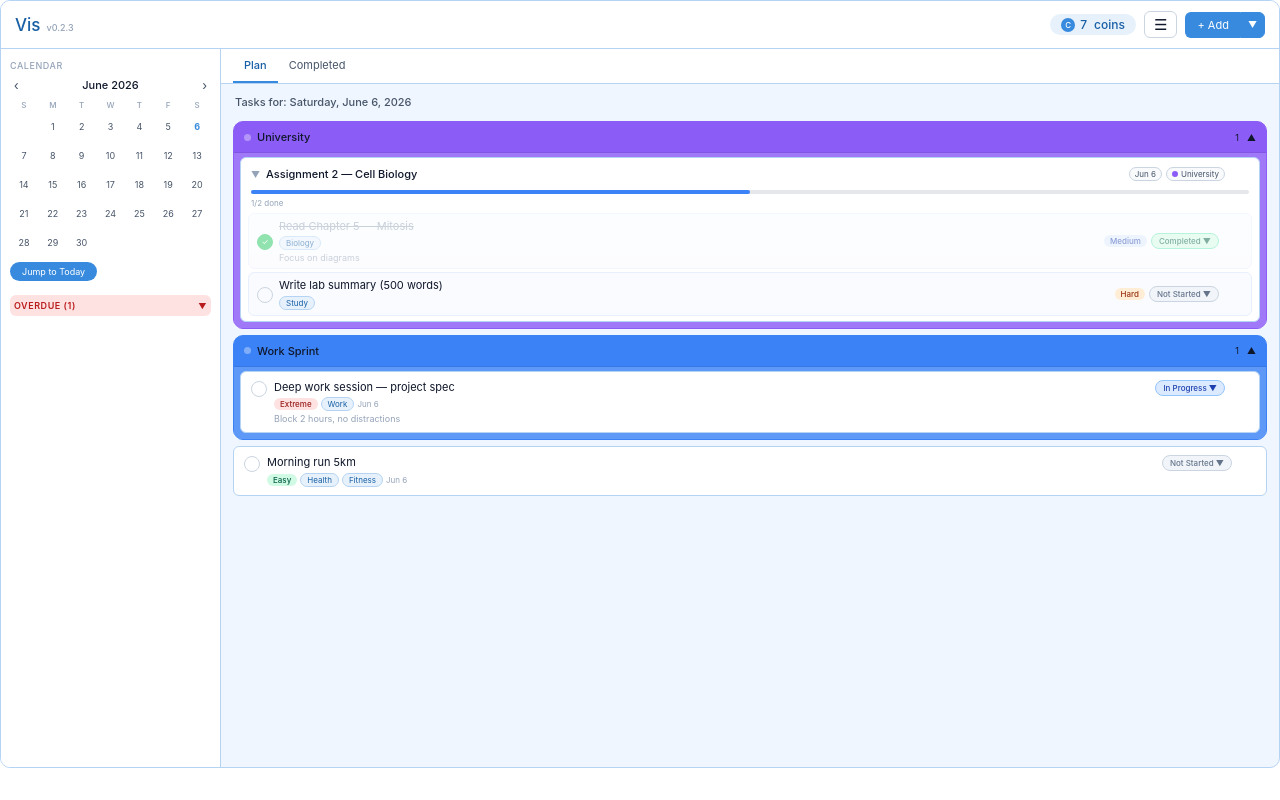
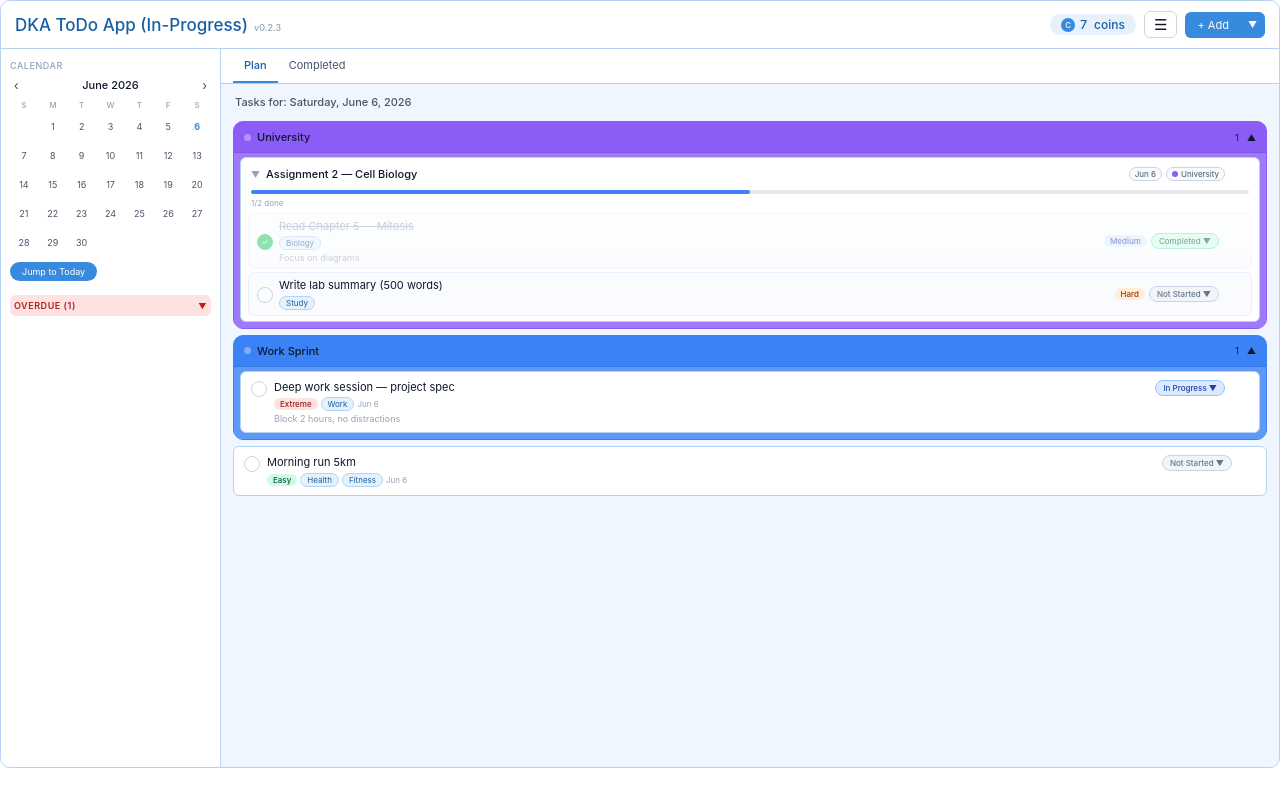
Before and after one commit to dalealberto/ToDo_App, a plain HTML site: page index.html in a window 1280 px wide. Drawn offline with Linux system fonts and the light colour scheme.

Commit message:
Update index.html to showcase placeholder web app name

```diff
--- a/index.html
+++ b/index.html
@@ -238,7 +238,7 @@ body{font-family:var(--font-sans)}
 
 <div id="va">
   <header class="vh">
-    <div class="vlogo" style="display: flex; align-items: baseline; gap: 4px;">Vis<span class="vver" style="font-size: 9px; margin-left: 2px;">v0.2.3</span></div>
+    <div class="vlogo" style="display: flex; align-items: baseline; gap: 4px;">DKA ToDo App (In-Progress)<span class="vver" style="font-size: 9px; margin-left: 2px;">v0.2.3</span></div>
     <div class="cbadge"><div class="cic">C</div><span id="cc">0</span>&thinsp;coins</div>
     <button class="btn hbtn" onclick="openSettings()" title="Settings">&#9776;</button>
     <div class="spbtn-wrap">
```
